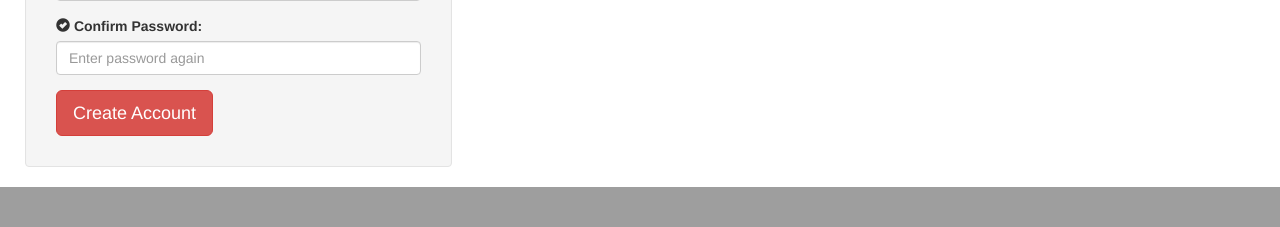
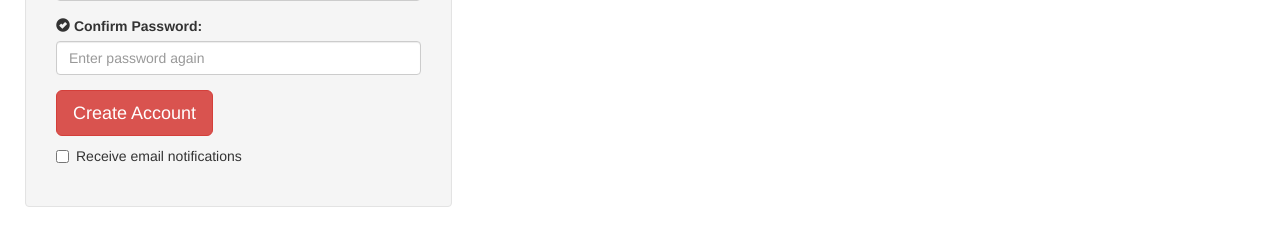
Before and after one commit to 30pewpew/olx-mp, a PHP site: page /olx/ in a window 1280 px wide. Shown: the part 849-1076 px from the top of the page. Before the commit the page ends 1036 px from the top, so only its background shows below. Run offline with PHP 8.4, Linux system fonts and the light colour scheme.

Commit message:
Email notifications checkbox
- Added checkbox to receive email notifications

```diff
--- a/index.php
+++ b/index.php
@@ -160,7 +160,7 @@
                     <div class="form-group">
                         <span class="glyphicon glyphicon-home"></span>
                         <label for="address">Address: </label>
-                        <input type="text" name="new_useraddress" class="form-control" value="" maxlength="10" placeholder="Enter your own address " required>
+                        <input type="text" name="new_useraddress" class="form-control" value="" maxlength="10" placeholder="Enter address" required>
                     </div>
 
                     <div class="form-group">
@@ -180,7 +180,11 @@
                         <label for="password">Confirm Password: </label>
                         <input type="password" name="new_confpassword" class="form-control" maxlength="41" placeholder="Enter password again" required>
                     </div>
+
                     <button input type="submit" name="signin_submit" class="btn btn-lg btn-danger">Create Account</button>
+                    <div class="checkbox">
+                      <label><input type="checkbox" value="">Receive email notifications</label>
+                    </div>
                 </form>
             </div>
 
```
